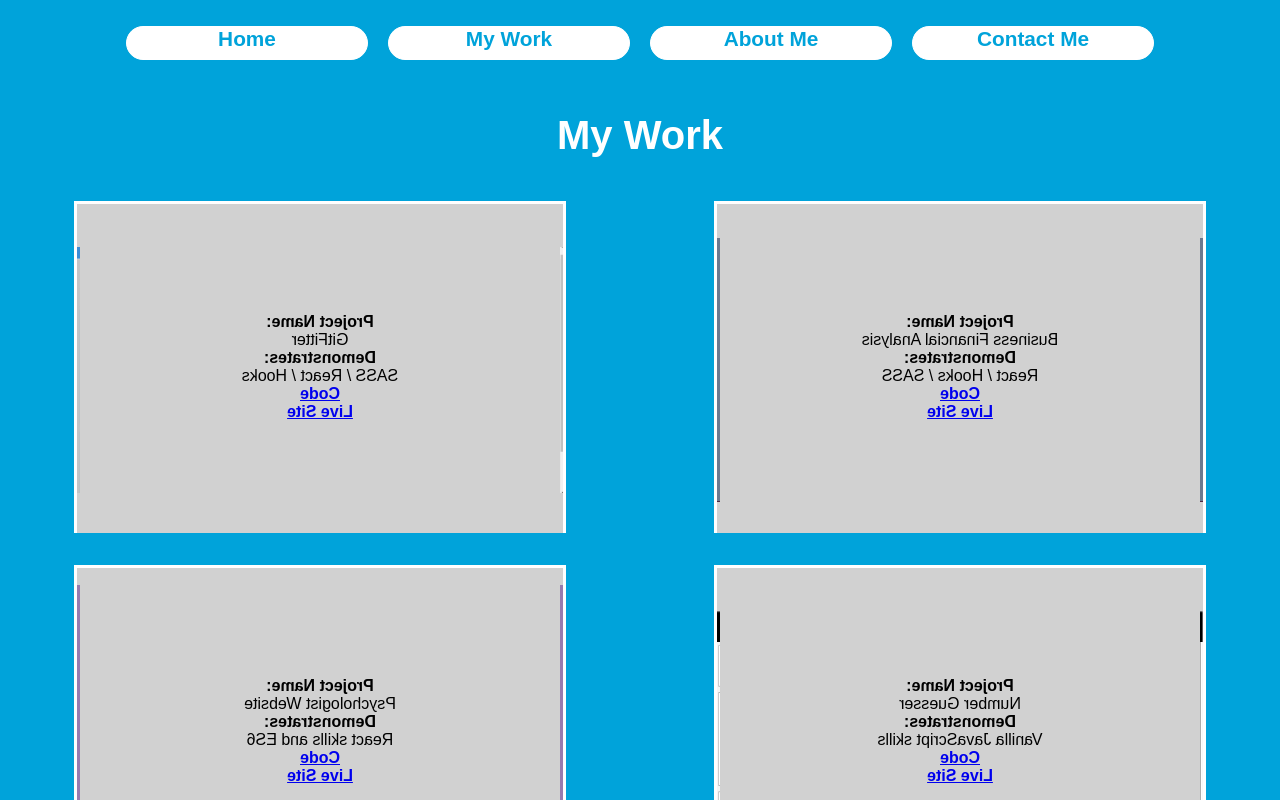
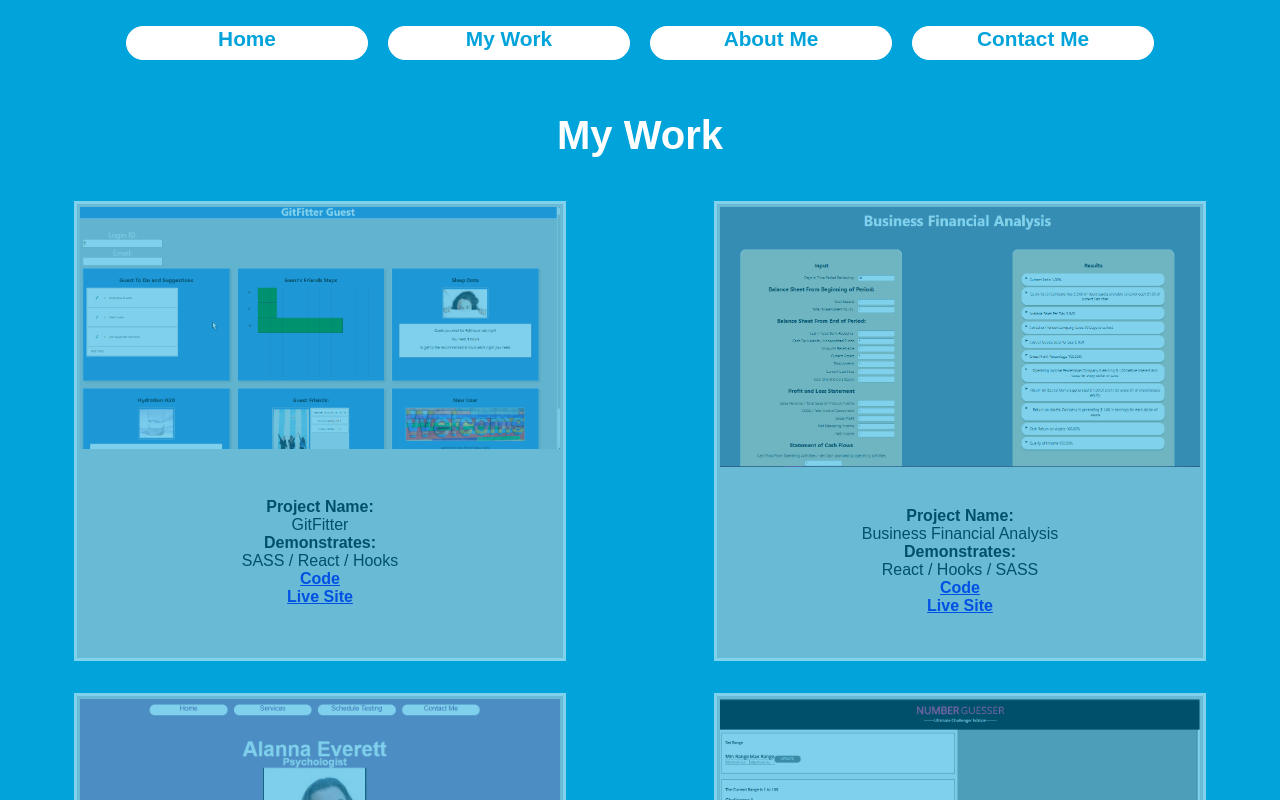
Before and after one commit to saykaren/saykarenaugsix, a React (Create React App) app: page /MyWork in a window 1280 px wide. Shown: the top 800 px of the page. Built offline with nearby package versions, Linux system fonts and the light colour scheme.

Commit message:
adjusted away from 3d as it wasn't working well on FireFox, looked awesome on Chrome but not on FireFox

```diff
--- a/src/Components/App/App.css
+++ b/src/Components/App/App.css
@@ -68,6 +68,8 @@ body, html {
   width: 45%;
   word-wrap: break-word;
   padding: 1rem;
+  box-shadow: 0 0 10px black;
+  margin-bottom: 1rem;
 }
 
 .fab{
@@ -90,13 +92,11 @@ body, html {
 
 .front{
   background:#D1D1D1;
-  position: absolute;
   width: 100%;
 }
 
 .back{
   background: #D1D1D1;
-  transform: rotateY(180deg);
   flex-direction: column;
   width: 100%;
 }
@@ -118,6 +118,8 @@ body, html {
   margin-left: auto;
   margin-right: auto;
   margin-top: 1rem;
+  box-shadow: 0 0 10px black;
+  border-radius: 2px;
 }
 
 .heroSection {
@@ -128,6 +130,7 @@ body, html {
 #heroText2 {
   font-size: 6rem;
   text-align: center;
+  text-shadow: 0 0 10px black;
 }
 
 #heroTitle{
@@ -248,6 +251,7 @@ body, html {
   position: relative;
   margin: 1rem;
   background-color: #e6e6e6;
+  box-shadow: 0 0 10px black;
 }
 
 .serviceHeading, .faqQuestion {
@@ -286,18 +290,18 @@ body, html {
 .workPortfolio{
   border: .2rem solid white;
   width: 30rem;
-  height: 20rem;
+  height: 28rem;
   margin: 1rem;
   background-color: #D1D1D1;
   padding: .2rem;
   display: flex;
   flex-direction: column;
   align-items: center;
-  transition-duration: 2s;
-  transform-style: preserve-3d;
+  opacity: 0.5;
 }
 
 .workPortfolio:hover {
-  transform:rotateY(180deg);
-  transition-duration: 2s;
+  transition-duration: 1.5s;
+  opacity: 0.9;
+  box-shadow: 0 0 10px black;
 }
```
